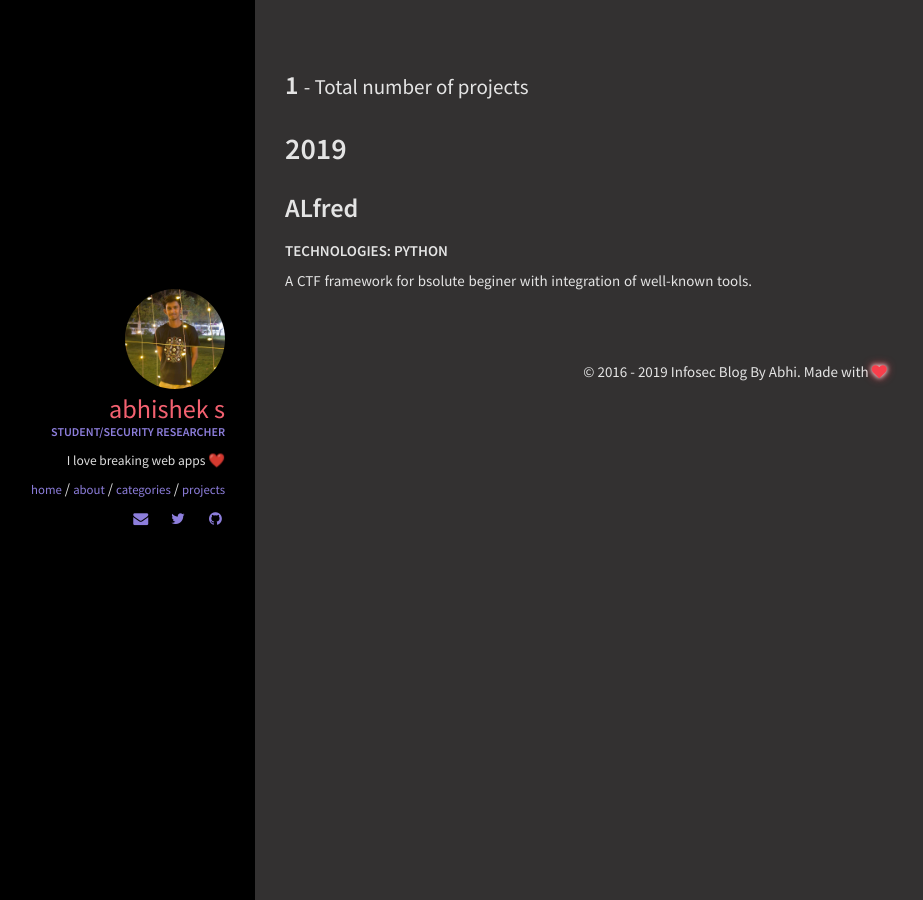
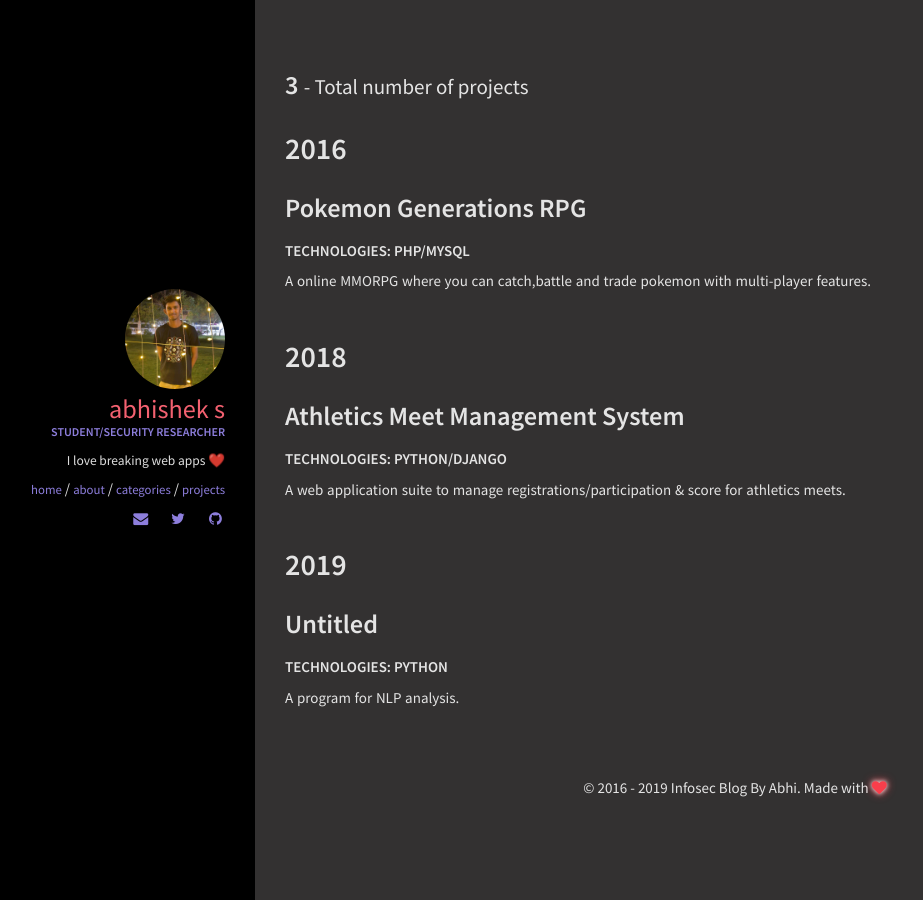
Before and after one commit to abhiabhi2306/abhiabhi2306.github.io, a Jekyll site: the page built from projects.html, in a window 1280 px wide. Shown: the whole page, without its empty margins (65-988 px from the left). Built offline with Jekyll 4.4.1, drawn with Linux system fonts in a browser that asks for light colours.

Commit message:
Update projects.yml

```diff
--- a/_data/projects.yml
+++ b/_data/projects.yml
@@ -1,6 +1,18 @@
+- year: 2016
+  projects:
+    - name: Pokemon Generations RPG
+      technologies: php/mysql
+      description: A online MMORPG where you can catch,battle and trade pokemon with multi-player features.
+      github: https://github.com/abhiabhi2306/
+- year: 2018
+  projects:
+    - name: Athletics Meet Management System
+      technologies: python/django
+      description: A web application suite to manage registrations/participation & score for athletics meets.
+      github: https://github.com/abhiabhi2306/
 - year: 2019
   projects:
-    - name: ALfred
-      technologies: Python
-      description: A CTF framework for bsolute beginer with integration of well-known tools.
-      github: https://github.com/d4mianwayne/Alfred
+    - name: Untitled
+      technologies: python
+      description: A program for NLP analysis.
+      github: https://github.com/abhiabhi2306/
```
